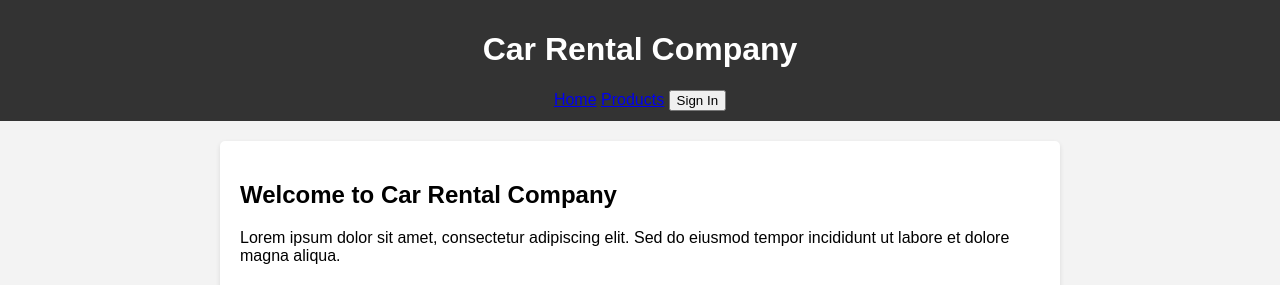
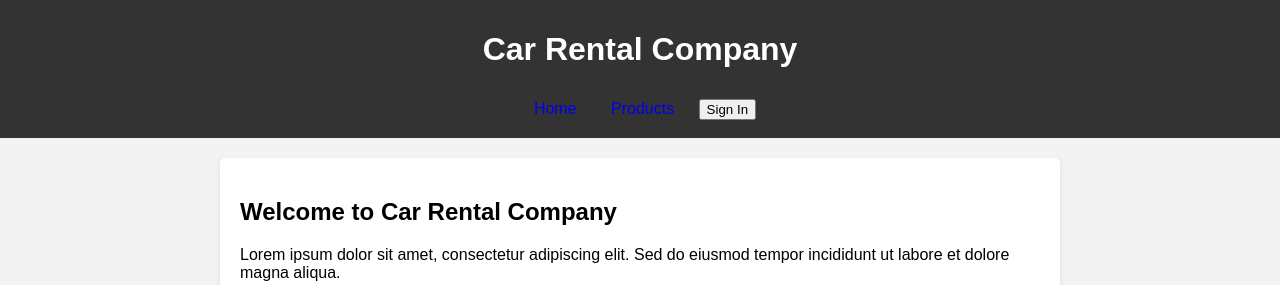
Before and after one commit to Aftabhussain333/ErrorFixed_Codeium, a plain HTML site: page index.html in a window 1280 px wide. Shown: the top 285 px of the page. Drawn offline with Linux system fonts and the light colour scheme.

Commit message:
Update index.html

```diff
--- a/index.html
+++ b/index.html
@@ -34,13 +34,22 @@
         bottom: 0;
         width: 100%;
     }
+    /* Updated navigation styling */
+    nav a {
+        display: inline-block;
+        padding: 10px;
+        text-decoration: none;
+        color: rgb(0, 0, 238);
+        background-color: rgb(51, 51, 51);
+        margin-right: 10px;
+    }
 </style>
 </head>
 <body>
 <header>
     <h1>Car Rental Company</h1>
     <nav>
-        <a href="#home" style="color: rgb(0, 0, 238); background-color: rgb(51, 51, 51);">Home</a>
+        <a href="#home">Home</a>
         <a href="#products">Products</a>
         <button>Sign In</button>
     </nav>
```
